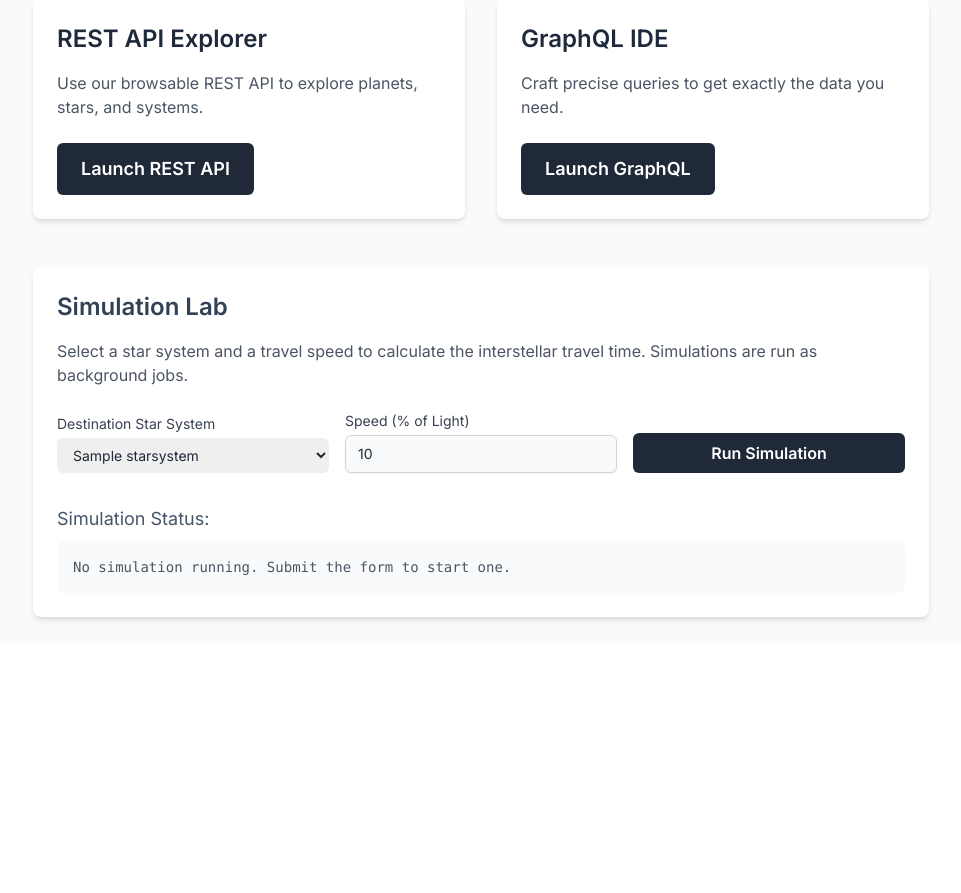
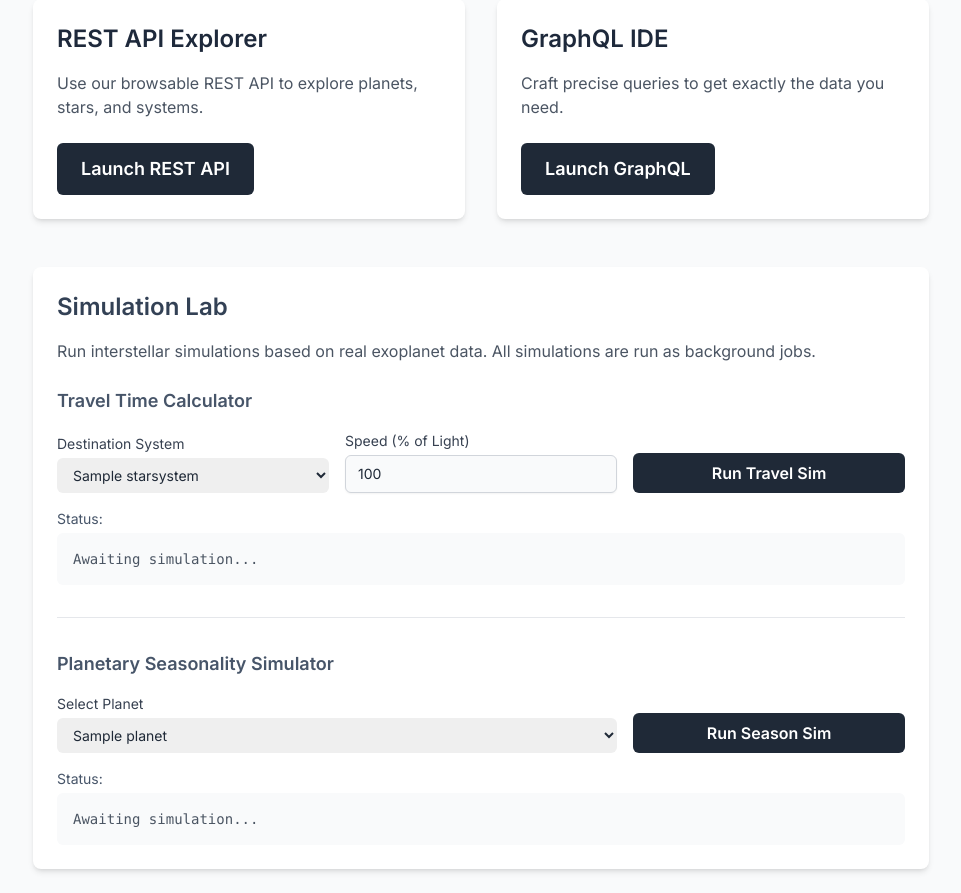
Before and after one commit to codenameuriel/exo-intel, a Django app: page /portal/dashboard/ in a window 1280 px wide. Shown: the part 463-1356 px from the top of the page, without its empty margins (159-1120 px from the left). Before the commit the page ends 1085 px from the top, so only its background shows below. Run offline with Django 5.2, Linux system fonts and the light colour scheme; a user stored in the database is signed in; tables that the repository leaves empty hold one stand-in row (values such as "Sample post"); parts of the project's set-up code (start-up, migrations or seed data) failed here and were passed over; some libraries are stand-ins or nearby versions.

Commit message:
add seasonal temp simulation markup

```diff
--- a/portal/templates/portal/partials/_simulation_lab.html
+++ b/portal/templates/portal/partials/_simulation_lab.html
@@ -1,11 +1,18 @@
 <section id="simulation-lab" class="bg-white p-6 rounded-lg shadow-md">
     <h2 class="text-2xl font-semibold text-slate-700 mb-4">Simulation Lab</h2>
-    <p class="text-gray-600 mb-6">Select a star system and a travel speed to calculate the interstellar travel time. Simulations are run as background jobs.</p>
+    <p class="text-gray-600 mb-6">Run interstellar simulations based on real exoplanet data. All simulations are run as background jobs.</p>
 
-    <form id="simulation-form" data-csrf-token="{{ csrf_token }}" class="grid grid-cols-1 md:grid-cols-3 gap-4 items-end mb-8">
+    <!-- Travel Time Simulation -->
+    <div class="border-b border-gray-200 pb-8 mb-8">
+        <h3 class="text-lg font-semibold text-slate-600 mb-4">Travel Time Calculator</h3>
+        <form class="simulation-form"
+              data-api-endpoint="/simulations/travel-time/"
+              data-csrf-token="{{ csrf_token }}"
+              data-sim-type="travel">
+            <div class="grid grid-cols-1 md:grid-cols-3 gap-4 items-end">
                 <div>
-            <label for="star-system-select" class="block text-sm font-medium text-gray-700">Destination Star System</label>
-            <select id="star-system-select" name="star_system_id" class="mt-1 block w-full pl-3 pr-10 py-2 text-base border-gray-300 focus:outline-none focus:ring-black focus:border-black sm:text-sm rounded-md">
+                    <label for="travel-system-select" class="block text-sm font-medium text-gray-700">Destination System</label>
+                    <select id="travel-system-select" name="star_system_id" class="mt-1 block w-full pl-3 pr-10 py-2 text-base border-gray-300 focus:outline-none focus:ring-black focus:border-black sm:text-sm rounded-md">
                         {% for system in star_systems %}
                             <option value="{{ system.pk }}">{{ system.name }}</option>
                         {% endfor %}
@@ -13,16 +20,43 @@
                 </div>
                 <div>
                     <label for="speed-percentage" class="block text-sm font-medium text-gray-700">Speed (% of Light)</label>
-            <input type="number" name="speed_percentage" id="speed-percentage" value="10" min="1" max="100" class="mt-1 block w-full px-3 py-2 bg-gray-50 border border-gray-300 rounded-md shadow-sm focus:outline-none focus:ring-black focus:border-black sm:text-sm">
+                    <input type="number" name="speed_percentage" id="speed-percentage" value="100" min="1" max="100" class="mt-1 block w-full px-3 py-2 bg-gray-50 border border-gray-300 rounded-md shadow-sm focus:outline-none focus:ring-black focus:border-black sm:text-sm">
                 </div>
-        <button type="submit" class="px-6 py-2 font-semibold text-white bg-gray-800 rounded-md hover:bg-black">Run Simulation</button>
+                <button type="submit" class="px-6 py-2 font-semibold text-white bg-gray-800 rounded-md hover:bg-black">Run Travel Sim</button>
+            </div>
         </form>
+        <div class="mt-4">
+            <h4 class="text-sm font-medium text-slate-600 mb-1">Status:</h4>
+            <div class="status-display p-4 bg-gray-50 rounded-md text-gray-600 font-mono text-sm">
+                Awaiting simulation...
+            </div>
+        </div>
+    </div>
 
-    <!-- Area to display simulation results -->
-    <div id="simulation-results">
-        <h3 class="text-lg font-medium text-slate-600 mb-2">Simulation Status:</h3>
-        <div id="status-display" class="p-4 bg-gray-50 rounded-md text-gray-600 font-mono text-sm">
-            No simulation running. Submit the form to start one.
+    <!-- Planetary Seasonality Simulation -->
+    <div>
+        <h3 class="text-lg font-semibold text-slate-600 mb-4">Planetary Seasonality Simulator</h3>
+        <form class="simulation-form"
+              data-api-endpoint="/simulations/seasonal-temps/"
+              data-csrf-token="{{ csrf_token }}"
+              data-sim-type="season">
+            <div class="grid grid-cols-1 md:grid-cols-3 gap-4 items-end">
+                <div class="md:col-span-2">
+                    <label for="season-planet-select" class="block text-sm font-medium text-gray-700">Select Planet</label>
+                    <select id="season-planet-select" name="planet_id" class="mt-1 block w-full pl-3 pr-10 py-2 text-base border-gray-300 focus:outline-none focus:ring-black focus:border-black sm:text-sm rounded-md">
+                        {% for planet in planets %}
+                            <option value="{{ planet.pk }}">{{ planet.name }}</option>
+                        {% endfor %}
+                    </select>
+                </div>
+                <button type="submit" class="px-6 py-2 font-semibold text-white bg-gray-800 rounded-md hover:bg-black">Run Season Sim</button>
+            </div>
+        </form>
+        <div class="mt-4">
+            <h4 class="text-sm font-medium text-slate-600 mb-1">Status:</h4>
+            <div class="status-display p-4 bg-gray-50 rounded-md text-gray-600 font-mono text-sm">
+                Awaiting simulation...
+            </div>
         </div>
     </div>
 </section>
```
Lines whose indentation alone changed are shown as unchanged.
